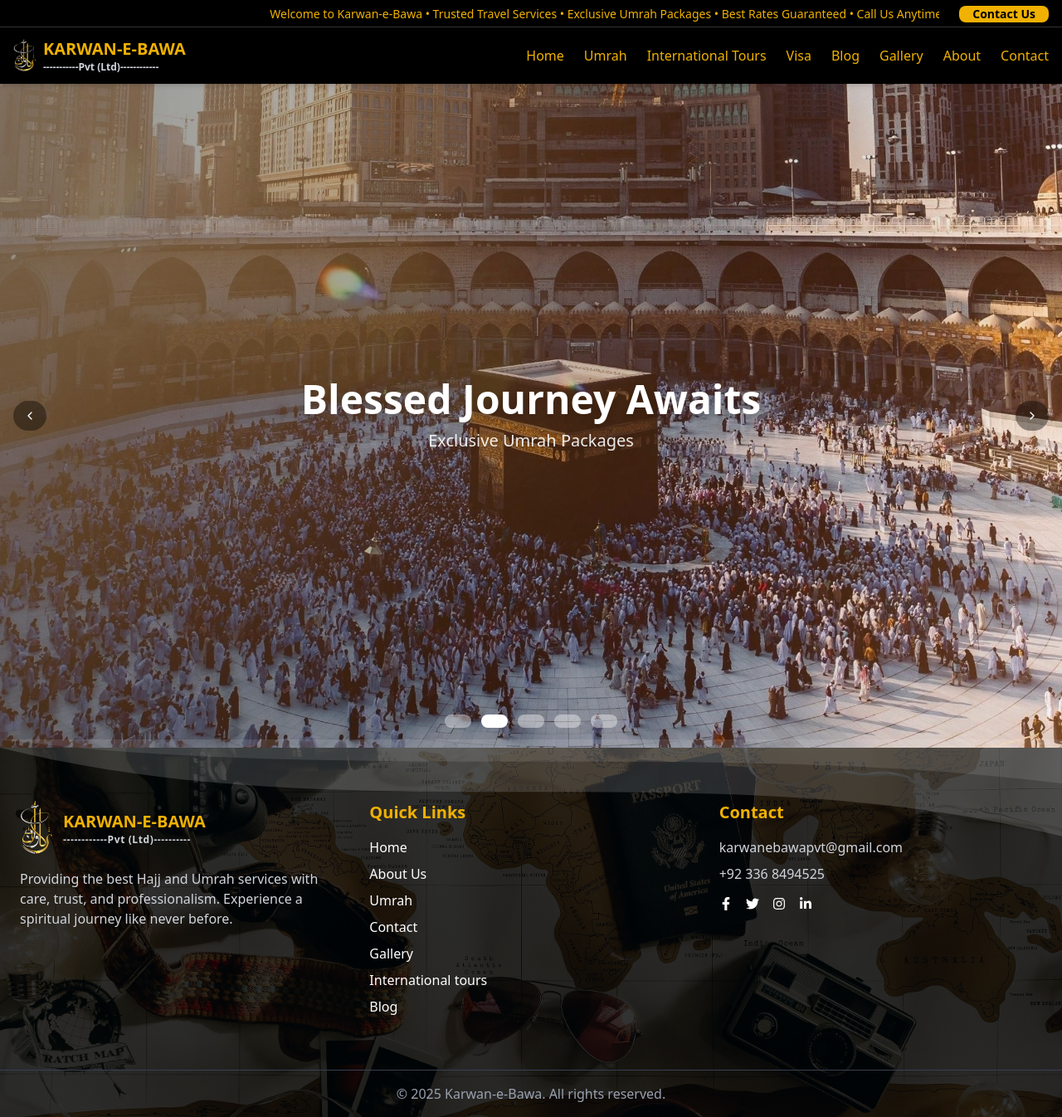
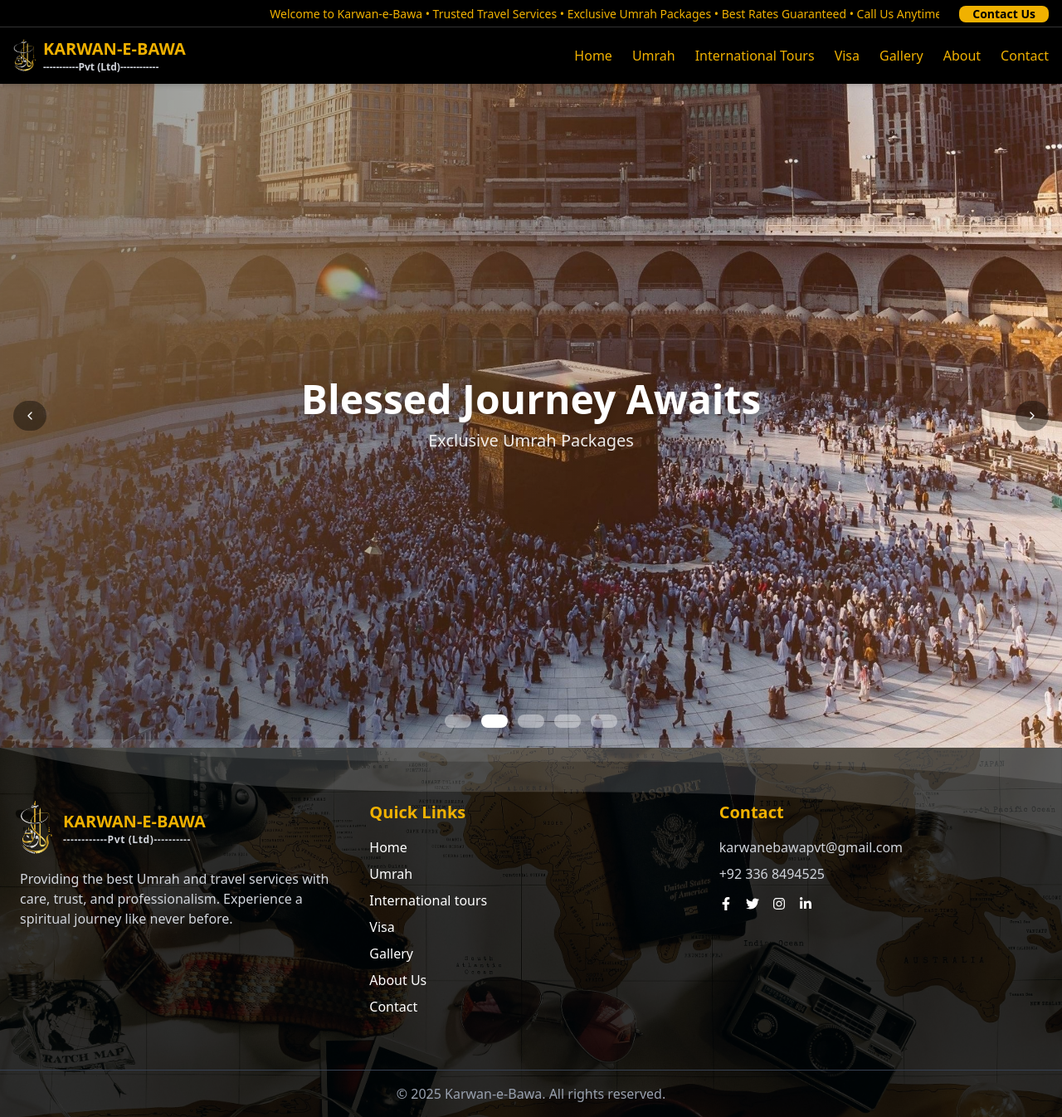
Before and after one commit to IqraAbdulQadir/Karwan-E-Bawa, a Next.js app: page / in a window 1280 px wide. Shown: the whole page at 83% size. Built offline with nearby package versions, Linux system fonts and the light colour scheme.

Commit message:
fixed footer and removed blog link

```diff
--- a/src/components/Footer.tsx
+++ b/src/components/Footer.tsx
@@ -73,7 +73,7 @@ export default function Footer() {
   </div>
 
   <p className="text-gray-300">
-    Providing the best Hajj and Umrah services with care, trust, and professionalism.
+    Providing the best Umrah and travel services with care, trust, and professionalism.
     Experience a spiritual journey like never before.
   </p>
 </div>
@@ -88,23 +88,29 @@ export default function Footer() {
               <Link href="/" className="hover:text-yellow-400 transition">Home</Link>
             </li>
             <li>
-              <Link href="/About" className="hover:text-yellow-400 transition">About Us</Link>
-            </li>
-            <li>
               <Link href="/Umrah" className="hover:text-yellow-400 transition">Umrah</Link>
             </li>
             <li>
-              <Link href="/Contact" className="hover:text-yellow-400 transition">Contact</Link>
+              <Link href="/Tours" className="hover:text-yellow-400 transition">International tours</Link>
+            </li>
+            <li>
+              <Link href="/Visa" className="hover:text-yellow-400 transition">Visa</Link>
             </li>
             <li>
               <Link href="/Gallery" className="hover:text-yellow-400 transition">Gallery</Link>
             </li>
             <li>
-              <Link href="/Tours" className="hover:text-yellow-400 transition">International tours</Link>
+              <Link href="/About" className="hover:text-yellow-400 transition">About Us</Link>
             </li>
+
             <li>
+              <Link href="/Contact" className="hover:text-yellow-400 transition">Contact</Link>
+            </li>
+
+
+            {/* <li>
               <Link href="/Blog" className="hover:text-yellow-400 transition">Blog</Link>
-            </li>
+            </li> */}
           </ul>
         </div>
 
--- a/src/components/Navbar.tsx
+++ b/src/components/Navbar.tsx
@@ -26,7 +26,7 @@ export default function Navbar() {
           <Link href="/Umrah" className="hover:text-white transition">Umrah</Link>
           <Link href="/Tours" className="hover:text-white transition">International Tours</Link>
           <Link href="/Visa" className="hover:text-white transition">Visa</Link>
-          <Link href="/Blog" className="hover:text-white transition">Blog</Link>
+          {/* <Link href="/Blog" className="hover:text-white transition">Blog</Link> */}
           <Link href="/Gallery" className="hover:text-white transition">Gallery</Link>
           <Link href="/About" className="hover:text-white transition">About</Link>
           <Link href="/Contact" className="hover:text-white transition">Contact</Link>
```
